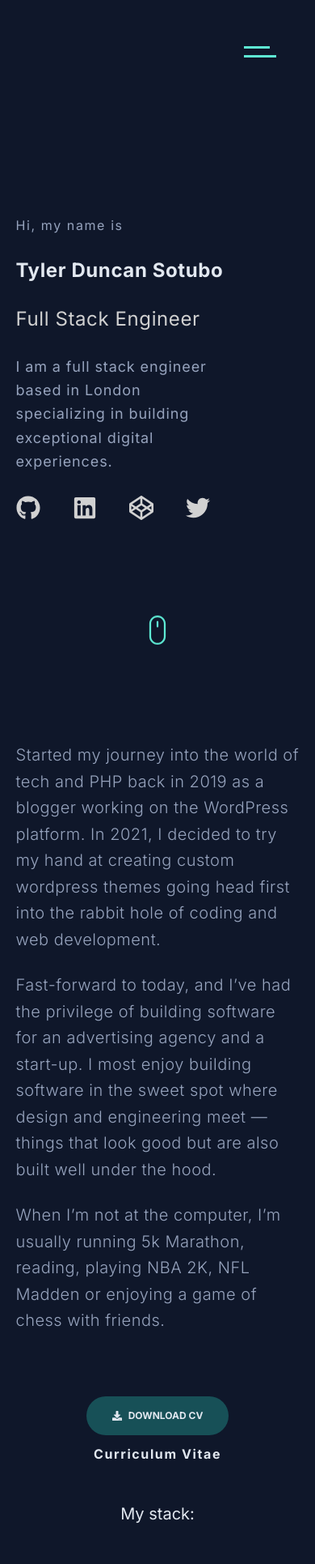
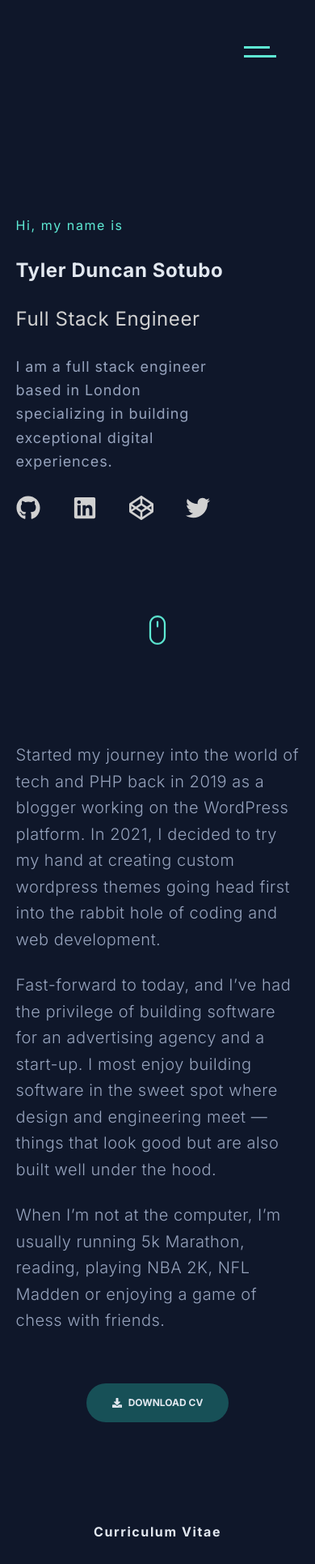
Before and after one commit to Tyler-Duncan-Sotubo/NextJs_Myportfolio, a Next.js app: page / in a window 390 px wide. Shown: the top 1931 px of the page at 81% size. Built offline with nearby package versions, Linux system fonts and the light colour scheme.

Commit message:
Responsive

```diff
--- a/src/components/home/About.tsx
+++ b/src/components/home/About.tsx
@@ -58,7 +58,7 @@ export const About = () => {
           </p>
         </div>
       </div>
-      <div className="flex justify-center my-4">
+      <div className="flex justify-center md:my-4 mb-32">
         <Link href="/Resume.pdf" target="_blank" download>
           <Button
             name="Download CV"
--- a/src/components/home/Hero.tsx
+++ b/src/components/home/Hero.tsx
@@ -10,9 +10,7 @@ export const Hero = () => {
       className="text-skin-primary flex items-center 2xl font-Inter xl:pb-32 h-screen">
       <div className="relative mt-16 w-[90%] mx-auto lg:w-[80%] flex flex-col gap-4">
         <div className=" max-w-3xl flex flex-col gap-7">
-          <p className="dark:text-skin-accent tracking-widest text-skin-primary">
-            Hi, my name is
-          </p>
+          <p className="text-skin-accent tracking-widest">Hi, my name is</p>
           <h1 className="text-2xl md:text-6xl leading-20 capitalize text-skin-dark tracking-wide font-bold">
             Tyler Duncan Sotubo
           </h1>
```
